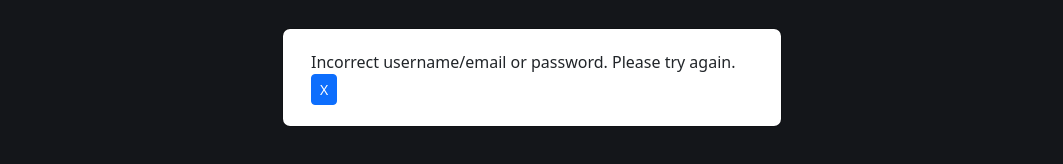
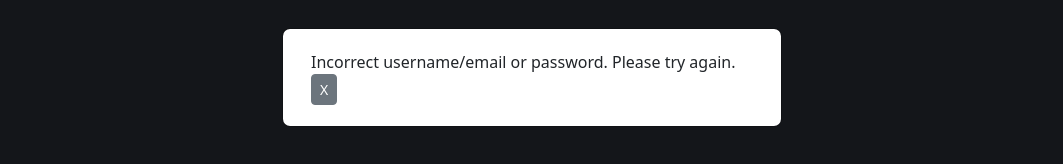
Before and after one commit to Nealena-Joy/TL-SampleServicesPayment, a React (Create React App) app: page /feedback in a window 1280 px wide. Both pictures are taken after typing "name@example.com", "Sample123" into the empty fields and a click on the button "LOG IN". Shown: the top 164 px of the page, without its empty margins (108-1171 px from the left). Built offline with nearby package versions, Linux system fonts and the light colour scheme; no server answers.

Commit message:
Login - UI

```diff
--- a/src/components/auth/Login.js
+++ b/src/components/auth/Login.js
@@ -98,7 +98,7 @@ export default class Login extends Component {
 
                 {/* LOGIN MODAL */}
                 <Modal show={this.state.showLoginModal} onHide={this.handleClose} backdrop='static'>
-                    <Modal.Body><Container>{this.state.loginError}{' '}<Button size='sm' onClick={this.handleClose}>X</Button></Container></Modal.Body>
+                    <Modal.Body><Container>{this.state.loginError}{' '}<Button variant='secondary' size='sm' onClick={this.handleClose}>X</Button></Container></Modal.Body>
                 </Modal>
 
                 {/* REGISTER MODAL */}
```
